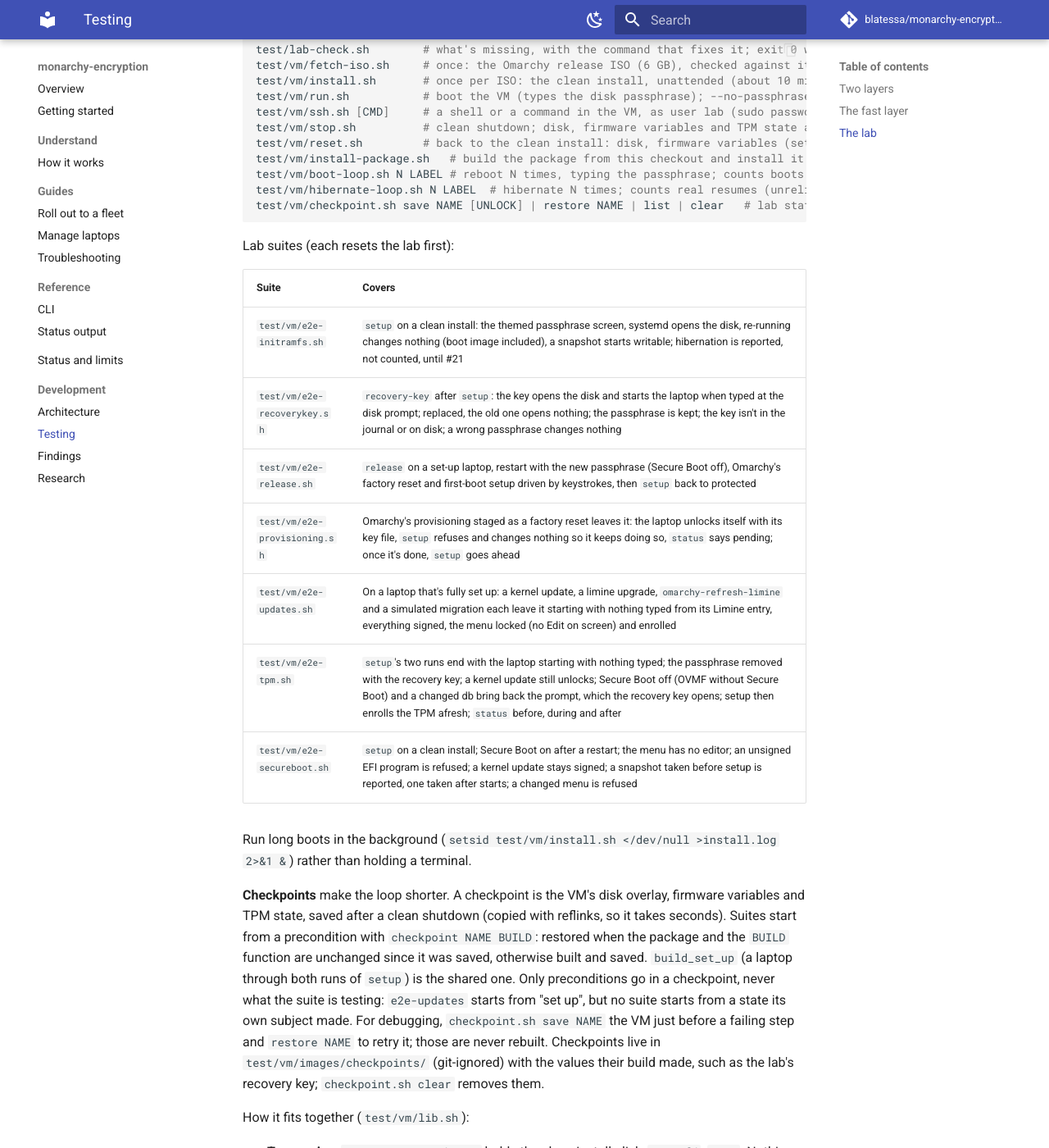
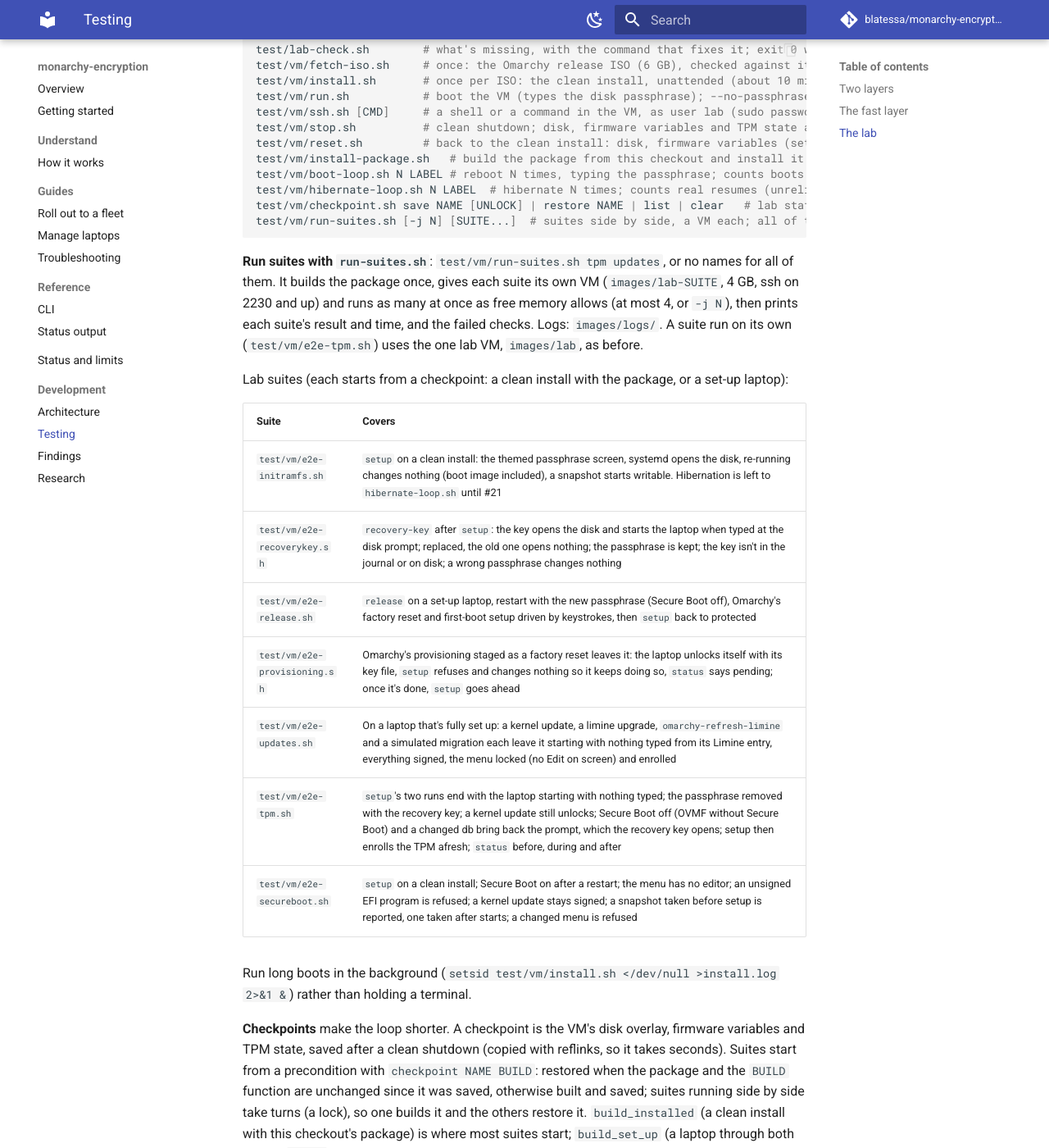
Before and after one commit to blatessa/monarchy-encryption, an MkDocs documentation site: the page built from docs/dev/testing.md, in a window 1280 px wide and 1400 px high, scrolled down 2256 px. Shown: the whole window at 82% size. Built offline with MkDocs 1.6.1 and Material for MkDocs 9.7.7, drawn with Linux system fonts in a browser that asks for light colours; comment, search, counter and statistics services are not loaded; some of the changed text lies outside the part shown.

Commit message:
Lab: run suites side by side, from shared checkpoints, without uncounted boots
The lab loop took about 45 minutes for four suites, one after another, each
resetting, booting and installing the package first.

- run-suites.sh runs suites in parallel, a VM each (LAB_NAME, LAB_SSH_PORT,
  4 GB), as many as free memory allows; the package is built once (LAB_PKG).
- checkpoint() takes a lock, so suites side by side build a checkpoint once
  and the others restore it. A new "installed" checkpoint (clean install plus
  the package) replaces each suite's reset, boot and install.
- e2e-initramfs drops its hibernation tries: up to six boots that weren't
  counted (#21); hibernate-loop.sh stays for that. e2e-tpm drops the kernel
  update (e2e-updates covers it) and a confirming restart after re-enrolling
  (the TPM is proven through the initramfs's token).

Co-Authored-By: Claude Opus 5.5 <noreply@anthropic.com>

````diff
--- a/docs/dev/testing.md
+++ b/docs/dev/testing.md
@@ -66,13 +66,19 @@ test/vm/install-package.sh   # build the package from this checkout and install
 test/vm/boot-loop.sh N LABEL # reboot N times, typing the passphrase; counts boots that never come up
 test/vm/hibernate-loop.sh N LABEL  # hibernate N times; counts real resumes (unreliable in the lab: #21)
 test/vm/checkpoint.sh save NAME [UNLOCK] | restore NAME | list | clear   # lab states, for debugging (below)
+test/vm/run-suites.sh [-j N] [SUITE...]  # suites side by side, a VM each; all of them by default (below)
 ```
 
-Lab suites (each resets the lab first):
+**Run suites with `run-suites.sh`**: `test/vm/run-suites.sh tpm updates`, or no names for all of them. It builds the
+package once, gives each suite its own VM (`images/lab-SUITE`, 4 GB, ssh on 2230 and up) and runs as many at once as
+free memory allows (at most 4, or `-j N`), then prints each suite's result and time, and the failed checks. Logs:
+`images/logs/`. A suite run on its own (`test/vm/e2e-tpm.sh`) uses the one lab VM, `images/lab`, as before.
+
+Lab suites (each starts from a checkpoint: a clean install with the package, or a set-up laptop):
 
 | Suite | Covers |
 |---|---|
-| `test/vm/e2e-initramfs.sh` | `setup` on a clean install: the themed passphrase screen, systemd opens the disk, re-running changes nothing (boot image included), a snapshot starts writable; hibernation is reported, not counted, until #21 |
+| `test/vm/e2e-initramfs.sh` | `setup` on a clean install: the themed passphrase screen, systemd opens the disk, re-running changes nothing (boot image included), a snapshot starts writable. Hibernation is left to `hibernate-loop.sh` until #21 |
 | `test/vm/e2e-recoverykey.sh` | `recovery-key` after `setup`: the key opens the disk and starts the laptop when typed at the disk prompt; replaced, the old one opens nothing; the passphrase is kept; the key isn't in the journal or on disk; a wrong passphrase changes nothing |
 | `test/vm/e2e-release.sh` | `release` on a set-up laptop, restart with the new passphrase (Secure Boot off), Omarchy's factory reset and first-boot setup driven by keystrokes, then `setup` back to protected |
 | `test/vm/e2e-provisioning.sh` | Omarchy's provisioning staged as a factory reset leaves it: the laptop unlocks itself with its key file, `setup` refuses and changes nothing so it keeps doing so, `status` says pending; once it's done, `setup` goes ahead |
@@ -86,7 +92,8 @@ terminal.
 **Checkpoints** make the loop shorter. A checkpoint is the VM's disk overlay, firmware variables and TPM state, saved
 after a clean shutdown (copied with reflinks, so it takes seconds). Suites start from a precondition with
 `checkpoint NAME BUILD`: restored when the package and the `BUILD` function are unchanged since it was saved, otherwise
-built and saved. `build_set_up` (a laptop through both runs of `setup`) is the shared one. Only preconditions go in a
+built and saved; suites running side by side take turns (a lock), so one builds it and the others restore it.
+`build_installed` (a clean install with this checkout's package) is where most suites start; `build_set_up` (a laptop through both runs of `setup`) is the shared one. Only preconditions go in a
 checkpoint, never what the suite is testing: `e2e-updates` starts from "set up", but no suite starts from a state its
 own subject made. For debugging, `checkpoint.sh save NAME` the VM just before a failing step and `restore NAME` to
 retry it; those are never rebuilt. Checkpoints live in `test/vm/images/checkpoints/` (git-ignored) with the values
@@ -110,6 +117,7 @@ How it fits together (`test/vm/lib.sh`):
   With one, the firmware's console list and systemd's UKI stub add `console=` for it, and Plymouth shows a plain-text
   disk prompt instead of Omarchy's themed one (findings.md). For kernel messages while debugging a boot, set
   `LAB_SERIAL=1` and read `serial.log`.
-- **Ports and files.** ssh is forwarded on 127.0.0.1:2223 (monarchy-identity's lab uses 2222). Each running VM keeps
+- **Ports and files.** ssh is forwarded on 127.0.0.1:2223 (monarchy-identity's lab uses 2222); `run-suites.sh` gives
+  its VMs 2230 and up (`LAB_NAME`, `LAB_SSH_PORT`). Each running VM keeps
   `qmp.sock`, `swtpm.log` and screenshots (and `serial.log` with `LAB_SERIAL=1`) in its directory. Everything under
   `test/vm/images/` and `test/vm/keys/` is git-ignored.
````
Also changed, not shown: 8 other files.
